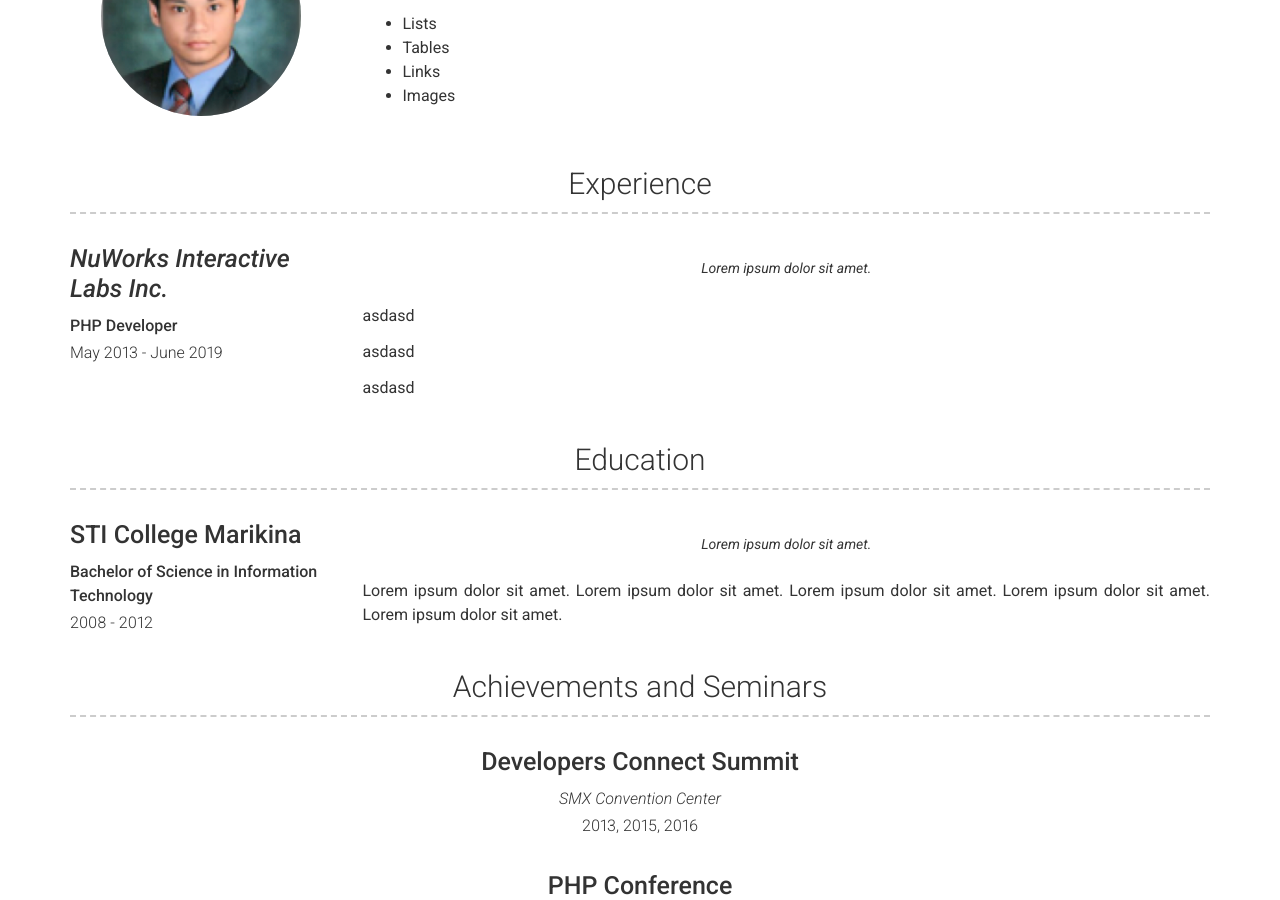
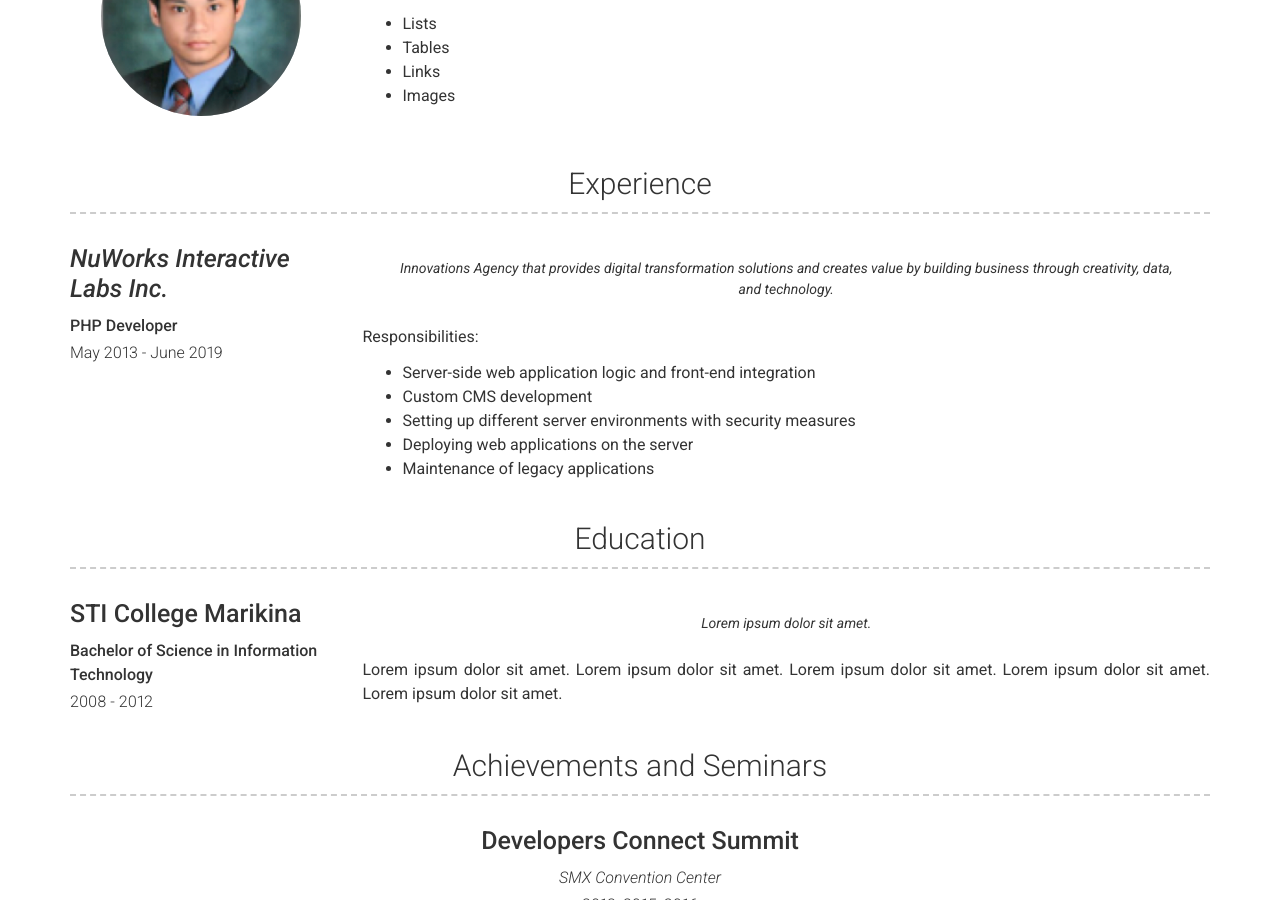
Before and after one commit to jeffmabazza/jeffreymabazza.github.io, a Jekyll site: the page built from index.md, in a window 1280 px wide and 900 px high, scrolled down 373 px. Built offline with Jekyll 4.4.1, drawn with Linux system fonts in a browser that asks for light colours.

Commit message:
Testing config.yml

```diff
--- a/_data/experience.yml
+++ b/_data/experience.yml
@@ -4,10 +4,11 @@
   job_title: PHP Developer
   dates: May 2013 - June 2019
   quote: >
-   Lorem ipsum dolor sit amet.
+   Innovations Agency that provides digital transformation solutions and creates value by building business through creativity, data, and technology.
   description: | # this will include new lines to allow paragraphs
-    asdasd
-
-    asdasd
-
-    asdasd
+    Responsibilities:
+    - Server-side web application logic and front-end integration
+    - Custom CMS development
+    - Setting up different server environments with security measures
+    - Deploying web applications on the server
+    - Maintenance of legacy applications
```
